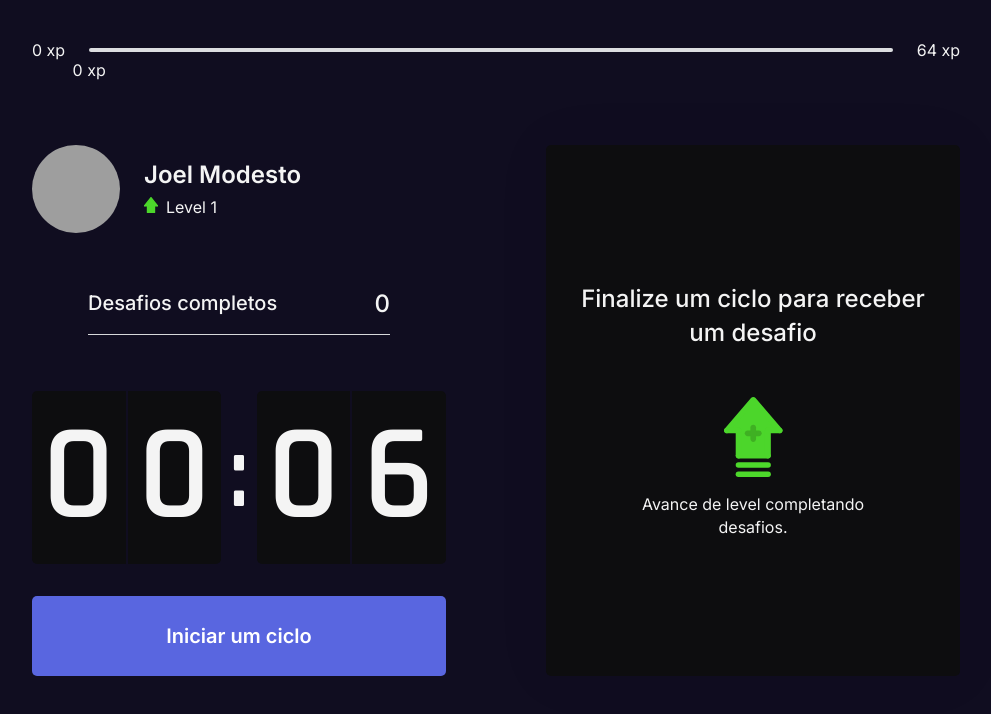
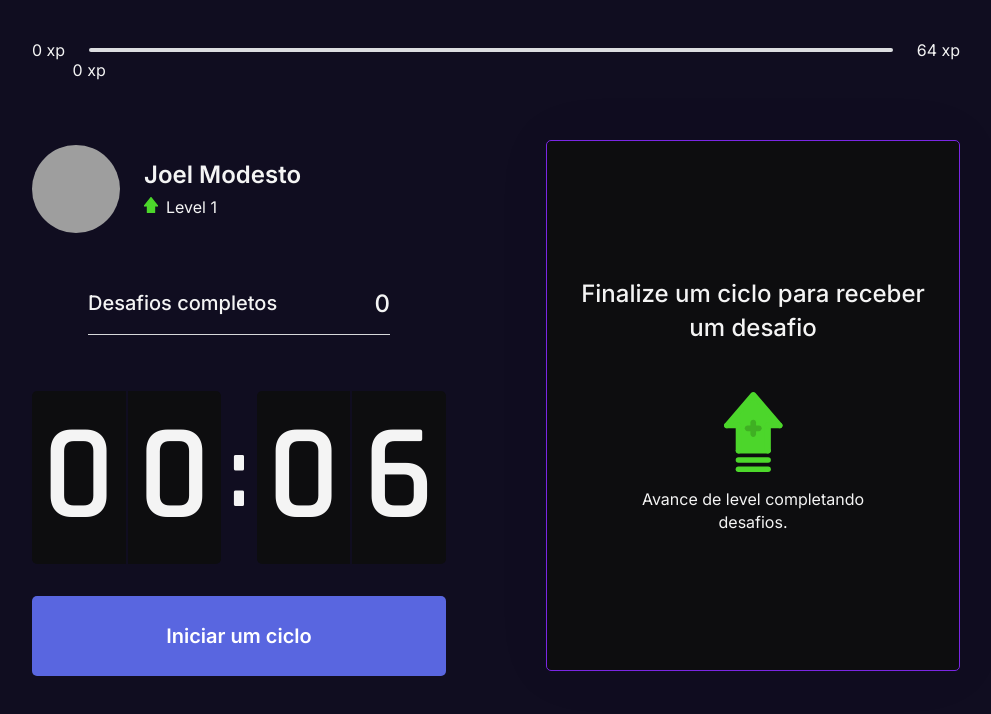
Before and after one commit to joelmss93/Moveit-NLW4, a Next.js app: page / in a window 1280 px wide. In both pictures the pointer is over the element 897 px from the left and 410 px from the top of the page. Shown: the top 714 px of the page, without its empty margins (144-1135 px from the left). Built offline with nearby package versions, Linux system fonts and the light colour scheme; grey boxes are pictures that could not be loaded.

Commit message:
styles: hover to challenges container

```diff
--- a/src/styles/components/ChallengeBox.module.css
+++ b/src/styles/components/ChallengeBox.module.css
@@ -12,6 +12,12 @@
   justify-content: center;
 
   text-align: center;
+  transition: 0.3s;
+}
+
+.challengeBoxContainer:hover {
+  border: 0.5px solid #7A26E4;
+  transform: translateY(-5px);
 }
 
 .challengeNotActive {
```
